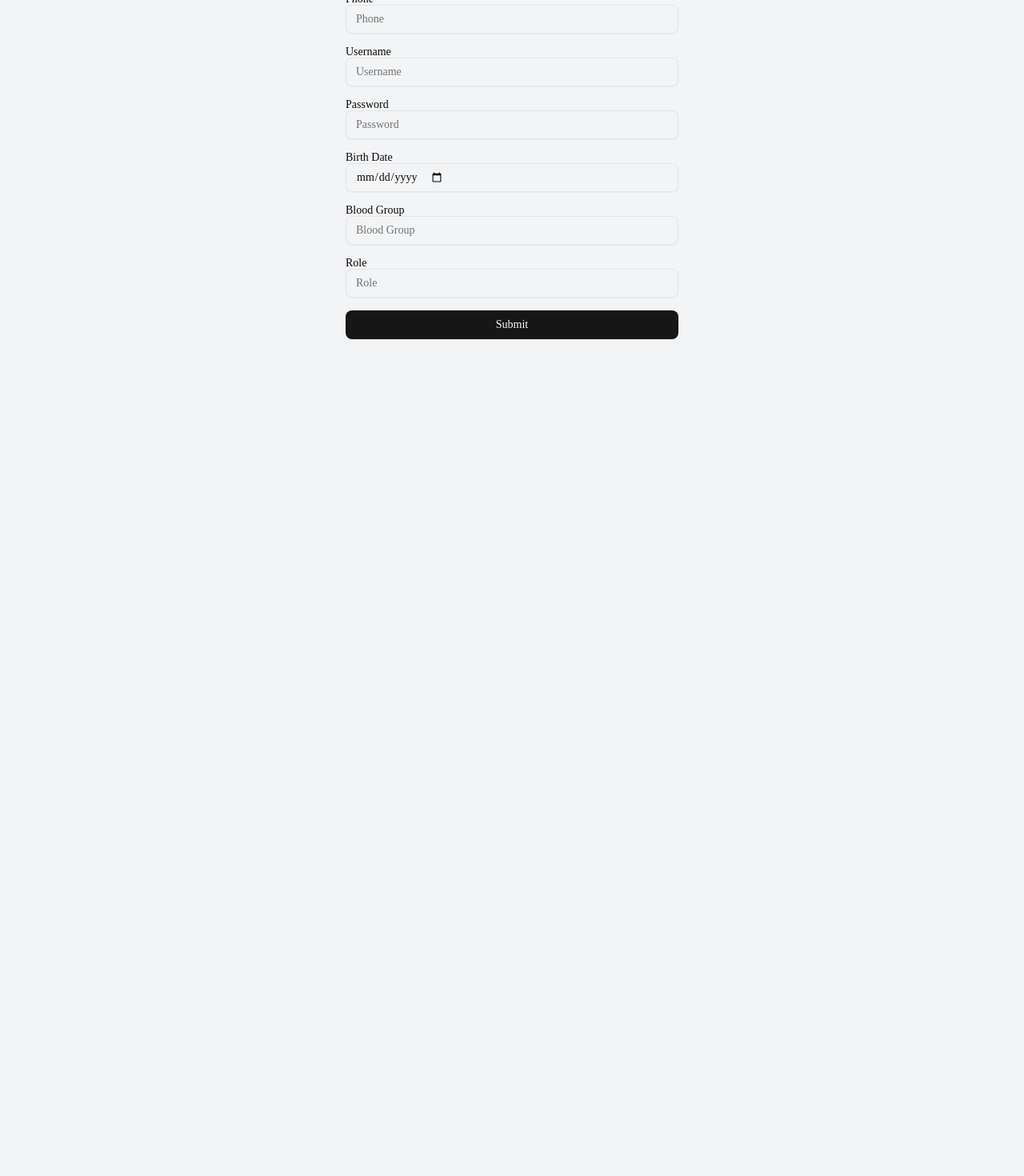
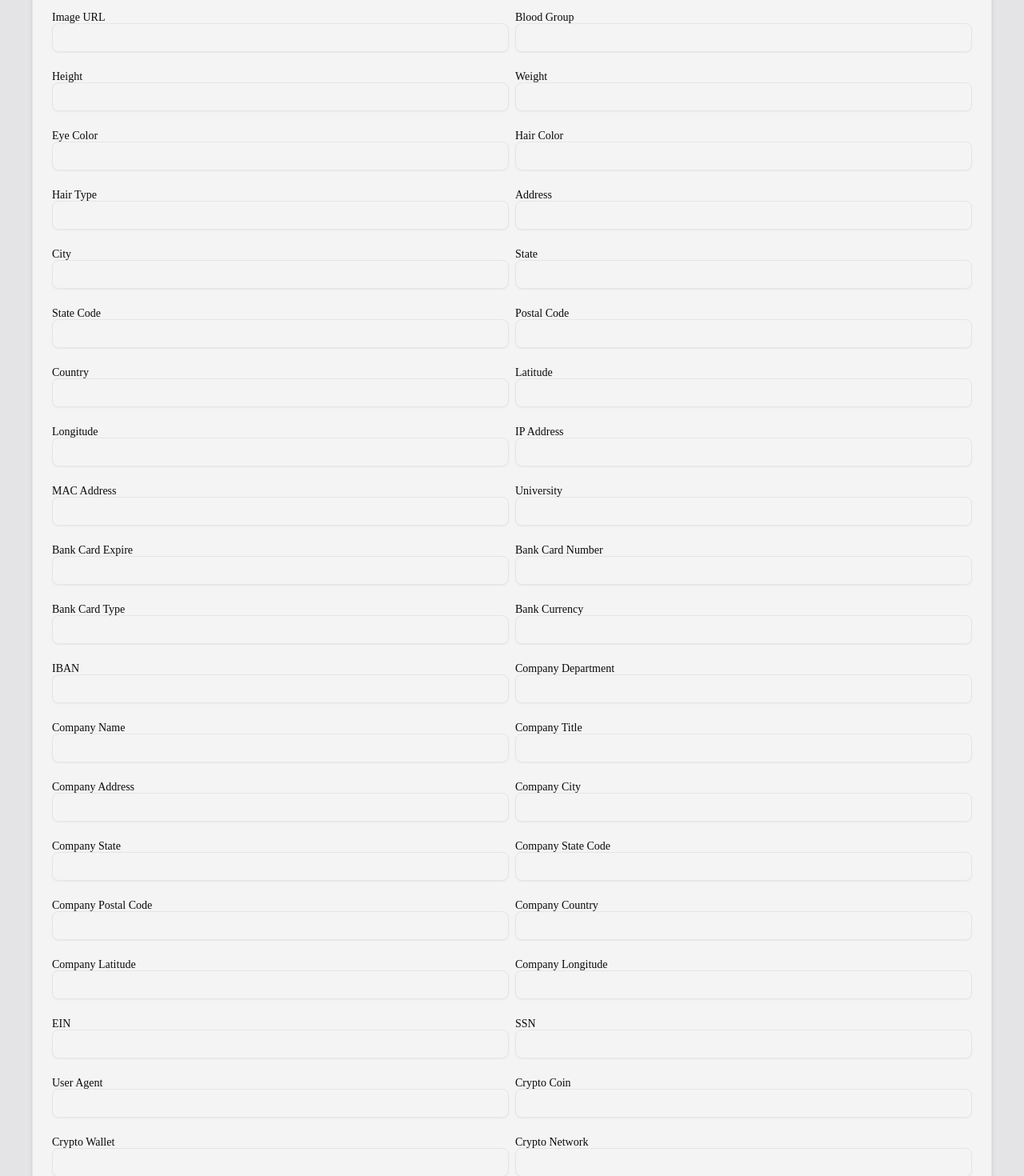
Before and after one commit to KushagraSharma10/Data-Management, a React (Vite) app in the folder frontend/: page /user/create in a window 1280 px wide. Shown: the part 420-1890 px from the top of the page at 80% size. Before the commit the page ends 860 px from the top, so only its background shows below. Built offline with nearby package versions, Linux system fonts and the light colour scheme.

Commit message:
UserForm is completed using react-hooks

```diff
--- a/frontend/src/components/UserForm.jsx
+++ b/frontend/src/components/UserForm.jsx
@@ -223,7 +223,6 @@
 //   );
 // }
 
-
 import { useForm } from "react-hook-form";
 import { Input } from "@/components/ui/input";
 import { Label } from "@/components/ui/label";
@@ -237,81 +236,277 @@ export default function UserForm() {
   };
 
   return (
-    <form onSubmit={handleSubmit(onSubmit)} className="space-y-4 p-4 max-w-md mx-auto">
-      {/* First Name */}
+
+    <div className="p-10 bg-zinc-200">
+      <form onSubmit={handleSubmit(onSubmit)} className="space-y-4 bg-zinc-100 p-6 rounded-2xl shadow-md border-1 grid grid-cols-2 gap-2">
+      {/* Basic Info */}
       <div>
-        <Label htmlFor="firstName">First Name</Label>
-        <Input id="firstName" {...register("firstName")} placeholder="First Name" />
+        <Label>First Name</Label>
+        <Input {...register("firstName")} />
       </div>
 
-      {/* Last Name */}
       <div>
-        <Label htmlFor="lastName">Last Name</Label>
-        <Input id="lastName" {...register("lastName")} placeholder="Last Name" />
+        <Label>Last Name</Label>
+        <Input {...register("lastName")} />
       </div>
 
-      {/* Maiden Name */}
       <div>
-        <Label htmlFor="maidenName">Maiden Name</Label>
-        <Input id="maidenName" {...register("maidenName")} placeholder="Maiden Name" />
+        <Label>Maiden Name</Label>
+        <Input {...register("maidenName")} />
       </div>
 
-      {/* Age */}
       <div>
-        <Label htmlFor="age">Age</Label>
-        <Input id="age" type="number" {...register("age")} placeholder="Age" />
+        <Label>Age</Label>
+        <Input type="number" {...register("age")} />
       </div>
 
-      {/* Gender */}
       <div>
-        <Label htmlFor="gender">Gender</Label>
-        <Input id="gender" {...register("gender")} placeholder="Gender" />
+        <Label>Gender</Label>
+        <Input {...register("gender")} />
       </div>
 
-      {/* Email */}
       <div>
-        <Label htmlFor="email">Email</Label>
-        <Input id="email" type="email" {...register("email")} placeholder="Email" />
+        <Label>Email</Label>
+        <Input type="email" {...register("email")} />
       </div>
 
-      {/* Phone */}
       <div>
-        <Label htmlFor="phone">Phone</Label>
-        <Input id="phone" {...register("phone")} placeholder="Phone" />
+        <Label>Phone</Label>
+        <Input {...register("phone")} />
       </div>
 
-      {/* Username */}
       <div>
-        <Label htmlFor="username">Username</Label>
-        <Input id="username" {...register("username")} placeholder="Username" />
+        <Label>Username</Label>
+        <Input {...register("username")} />
       </div>
 
-      {/* Password */}
       <div>
-        <Label htmlFor="password">Password</Label>
-        <Input id="password" type="password" {...register("password")} placeholder="Password" />
+        <Label>Password</Label>
+        <Input type="password" {...register("password")} />
       </div>
 
-      {/* Birth Date */}
       <div>
-        <Label htmlFor="birthDate">Birth Date</Label>
-        <Input id="birthDate" type="date" {...register("birthDate")} />
+        <Label>Birth Date</Label>
+        <Input type="date" {...register("birthDate")} />
       </div>
 
-      {/* Blood Group */}
       <div>
-        <Label htmlFor="bloodGroup">Blood Group</Label>
-        <Input id="bloodGroup" {...register("bloodGroup")} placeholder="Blood Group" />
+        <Label>Image URL</Label>
+        <Input {...register("image")} />
+      </div>
+
+      <div>
+        <Label>Blood Group</Label>
+        <Input {...register("bloodGroup")} />
+      </div>
+
+      <div>
+        <Label>Height</Label>
+        <Input type="number" step="0.01" {...register("height")} />
+      </div>
+
+      <div>
+        <Label>Weight</Label>
+        <Input type="number" step="0.01" {...register("weight")} />
+      </div>
+
+      <div>
+        <Label>Eye Color</Label>
+        <Input {...register("eyeColor")} />
+      </div>
+
+      {/* Hair */}
+      <div>
+        <Label>Hair Color</Label>
+        <Input {...register("hair.color")} />
+      </div>
+
+      <div>
+        <Label>Hair Type</Label>
+        <Input {...register("hair.type")} />
+      </div>
+
+      {/* Address */}
+      <div>
+        <Label>Address</Label>
+        <Input {...register("address.address")} />
+      </div>
+
+      <div>
+        <Label>City</Label>
+        <Input {...register("address.city")} />
+      </div>
+
+      <div>
+        <Label>State</Label>
+        <Input {...register("address.state")} />
+      </div>
+
+      <div>
+        <Label>State Code</Label>
+        <Input {...register("address.stateCode")} />
+      </div>
+
+      <div>
+        <Label>Postal Code</Label>
+        <Input {...register("address.postalCode")} />
+      </div>
+
+      <div>
+        <Label>Country</Label>
+        <Input {...register("address.country")} />
+      </div>
+
+      <div>
+        <Label>Latitude</Label>
+        <Input type="number" step="0.00001" {...register("address.coordinates.lat")} />
+      </div>
+
+      <div>
+        <Label>Longitude</Label>
+        <Input type="number" step="0.00001" {...register("address.coordinates.lng")} />
+      </div>
+
+      <div>
+        <Label>IP Address</Label>
+        <Input {...register("ip")} />
+      </div>
+
+      <div>
+        <Label>MAC Address</Label>
+        <Input {...register("macAddress")} />
+      </div>
+
+      <div>
+        <Label>University</Label>
+        <Input {...register("university")} />
+      </div>
+
+      {/* Bank */}
+      <div>
+        <Label>Bank Card Expire</Label>
+        <Input {...register("bank.cardExpire")} />
+      </div>
+
+      <div>
+        <Label>Bank Card Number</Label>
+        <Input {...register("bank.cardNumber")} />
+      </div>
+
+      <div>
+        <Label>Bank Card Type</Label>
+        <Input {...register("bank.cardType")} />
+      </div>
+
+      <div>
+        <Label>Bank Currency</Label>
+        <Input {...register("bank.currency")} />
+      </div>
+
+      <div>
+        <Label>IBAN</Label>
+        <Input {...register("bank.iban")} />
+      </div>
+
+      {/* Company */}
+      <div>
+        <Label>Company Department</Label>
+        <Input {...register("company.department")} />
+      </div>
+
+      <div>
+        <Label>Company Name</Label>
+        <Input {...register("company.name")} />
+      </div>
+
+      <div>
+        <Label>Company Title</Label>
+        <Input {...register("company.title")} />
+      </div>
+
+      {/* Company Address */}
+      <div>
+        <Label>Company Address</Label>
+        <Input {...register("company.address.address")} />
+      </div>
+
+      <div>
+        <Label>Company City</Label>
+        <Input {...register("company.address.city")} />
+      </div>
+
+      <div>
+        <Label>Company State</Label>
+        <Input {...register("company.address.state")} />
+      </div>
+
+      <div>
+        <Label>Company State Code</Label>
+        <Input {...register("company.address.stateCode")} />
+      </div>
+
+      <div>
+        <Label>Company Postal Code</Label>
+        <Input {...register("company.address.postalCode")} />
+      </div>
+
+      <div>
+        <Label>Company Country</Label>
+        <Input {...register("company.address.country")} />
+      </div>
+
+      <div>
+        <Label>Company Latitude</Label>
+        <Input type="number" step="0.00001" {...register("company.address.coordinates.lat")} />
+      </div>
+
+      <div>
+        <Label>Company Longitude</Label>
+        <Input type="number" step="0.00001" {...register("company.address.coordinates.lng")} />
+      </div>
+
+      {/* Other Info */}
+      <div>
+        <Label>EIN</Label>
+        <Input {...register("ein")} />
+      </div>
+
+      <div>
+        <Label>SSN</Label>
+        <Input {...register("ssn")} />
+      </div>
+
+      <div>
+        <Label>User Agent</Label>
+        <Input {...register("userAgent")} />
+      </div>
+
+      {/* Crypto */}
+      <div>
+        <Label>Crypto Coin</Label>
+        <Input {...register("crypto.coin")} />
+      </div>
+
+      <div>
+        <Label>Crypto Wallet</Label>
+        <Input {...register("crypto.wallet")} />
+      </div>
+
+      <div>
+        <Label>Crypto Network</Label>
+        <Input {...register("crypto.network")} />
       </div>
 
       {/* Role */}
       <div>
-        <Label htmlFor="role">Role</Label>
-        <Input id="role" {...register("role")} placeholder="Role" />
+        <Label>Role</Label>
+        <Input {...register("role")} />
       </div>
 
-      {/* Submit Button */}
-      <Button type="submit" className="w-full">Submit</Button>
+      {/* Submit */}
+      <Button type="submit">Submit</Button>
     </form>
+    </div>
+
   );
 }
```
